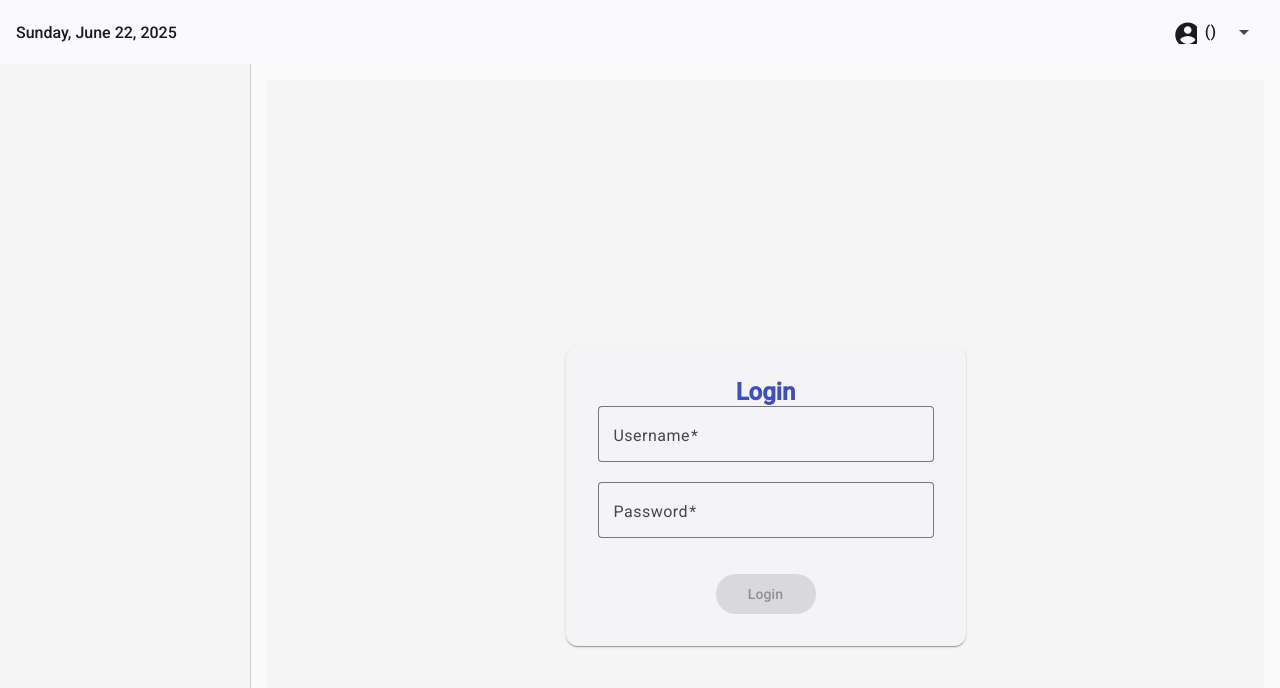
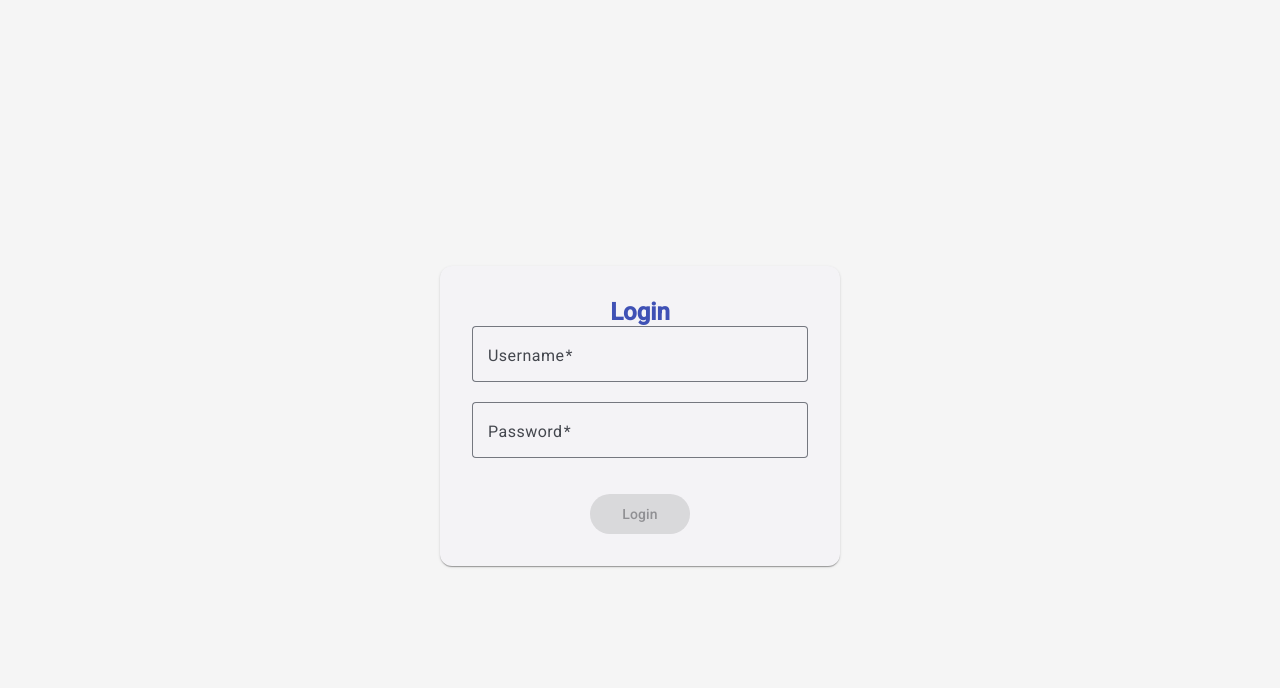
Before and after one commit to Mk1el/SchoolManagementSystem-2024-25, an Angular app: page / in a window 1280 px wide. Shown: the top 688 px of the page. Built offline with nearby package versions, Linux system fonts and the light colour scheme.

Commit message:
Ensured sidebar and header components are hidden in login page

```diff
--- a/src/app/app.component.html
+++ b/src/app/app.component.html
@@ -1,9 +1,11 @@
-<app-header></app-header>
+<app-header *ngIf="showLayout"></app-header>
 
-<div class="app-layout">
+<div class="app-layout" *ngIf="showLayout">
   <app-sidebar></app-sidebar>
 
   <main class="main-content">
     <router-outlet></router-outlet>
   </main>
 </div>
+
+<router-outlet *ngIf="!showLayout"></router-outlet>
--- a/src/app/app.component.ts
+++ b/src/app/app.component.ts
@@ -1,14 +1,24 @@
 import { Component } from '@angular/core';
-import { RouterOutlet } from '@angular/router';
+import { RouterOutlet, NavigationEnd, RouterModule } from '@angular/router';
 import { HeaderComponent } from './layout/header/header.component';
 import { SidebarComponent } from './layout/sidebar/sidebar.component';
-
+import { filter } from 'rxjs';
+import { Router } from '@angular/router';
+import { CommonModule } from '@angular/common';
 @Component({
   selector: 'app-root',
-  imports: [RouterOutlet, HeaderComponent,SidebarComponent],
+  imports: [RouterOutlet, HeaderComponent,SidebarComponent, CommonModule,RouterModule],
   templateUrl: './app.component.html',
   styleUrl: './app.component.css'
 })
 export class AppComponent {
-  title = 'LMS-Frontend';
+  showLayout = true;
+  constructor(private router: Router){
+     this.router.events.pipe(
+      filter(event => event instanceof NavigationEnd)
+    ).subscribe((event: any) => {
+      const excludedRoutes = ['/', '/login'];
+      this.showLayout = !excludedRoutes.includes(event.urlAfterRedirects);
+    });
+  }
 }
--- a/src/app/app.routes.ts
+++ b/src/app/app.routes.ts
@@ -8,7 +8,6 @@ import { ConfigSchoolsComponent } from './config-schools/config-schools.componen
 import { StudentsComponent } from './students/students.component';
 
 export const routes: Routes = [
-// Public route for login
 {
 path: '',
 component: LoginComponent,
```
